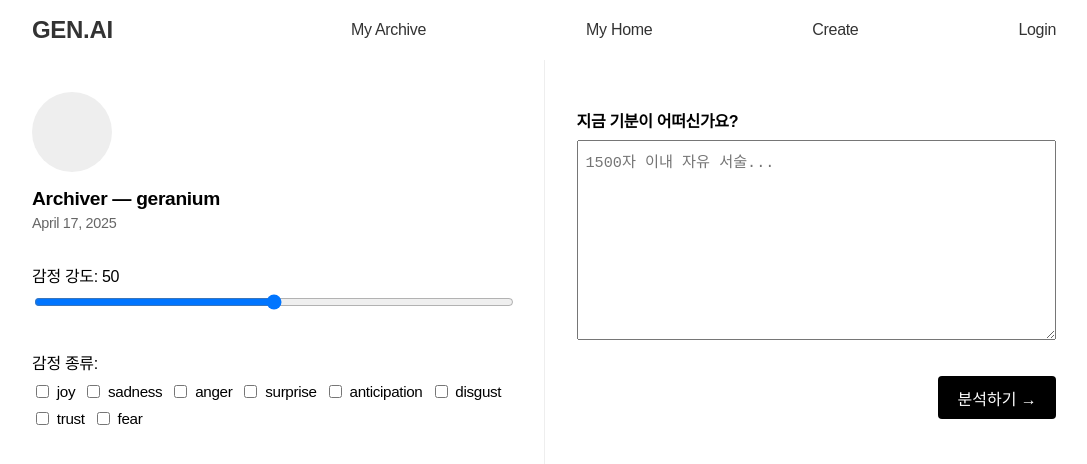
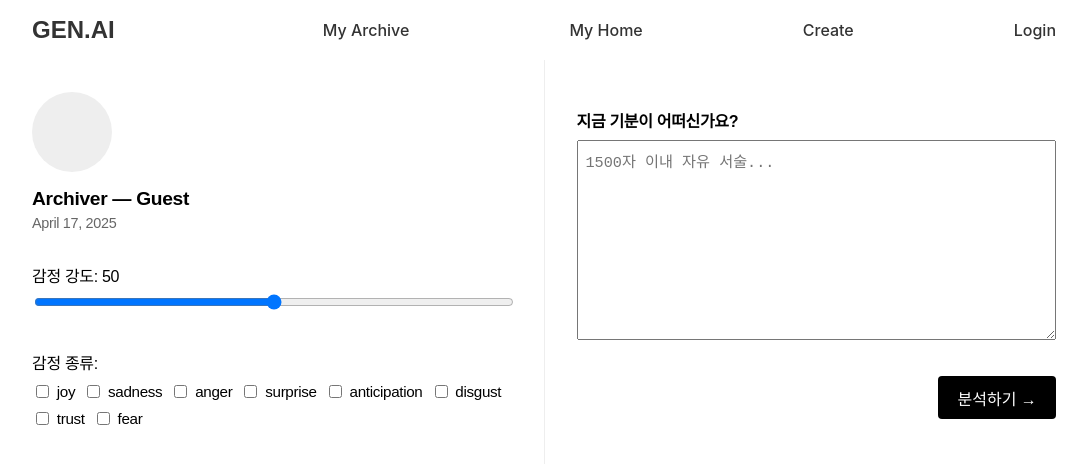
Before and after one commit to Daeryak/hyu-gen-ai-studio, a React (Create React App) app in the folder frontend/: page /generateinput in a window 1280 px wide. Shown: the top 464 px of the page, without its empty margins (96-1183 px from the left). Built offline with nearby package versions, Linux system fonts and the light colour scheme; no server answers; a web font is replaced by a local one.

Commit message:
로그인 변경사항 임시 커밋

```diff
--- a/frontend/src/App.js
+++ b/frontend/src/App.js
@@ -1,7 +1,12 @@
     // 코드 신중하게!!!!
     import React from 'react';
     import { BrowserRouter as Router, Routes, Route } from 'react-router-dom';
-
+//아래부터
+    import Header from './Components/Header'; // Header 컴포넌트 import
+    import { useState, useEffect } from 'react';
+    import { onAuthStateChanged } from 'firebase/auth';
+    import { authService } from './firebase'; // firebase.js에서 authService를 import
+//여기까지 추가
     import LandingHome from './pages/LandingHome';
     import GenerateLanding from './pages/GenerateLanding';
     import GenerateInput from './pages/GenerateInput';
@@ -10,11 +15,33 @@
     import Login from './pages/Login';
     // 다른 페이지가 있다면 필요 시 import
 
-    function App() {
+    function App(){
+        const [isLoggedIn, setIsLoggedIn] = useState(false); // 로그인 상태를 관리하는 state
+
+        useEffect(() => {
+            const unsubscribe = onAuthStateChanged(authService, (user) => {
+                if (user) {
+                    setIsLoggedIn(true); // 사용자가 로그인하면 true로 설정
+                } else {
+                    setIsLoggedIn(false); // 사용자가 로그아웃하면 false로 설정
+                }
+            });
+            return () => unsubscribe(); // 컴포넌트 언마운트 시 구독 해제
+        }, []);
+
+        const handleLogOut = async() => {
+            try {
+                await authService.signOut(); // Firebase Auth에서 로그아웃
+                setIsLoggedIn(false); // 로그인 상태를 false로 설정
+                alert("로그아웃 되었습니다."); // 로그아웃 알림
+            } catch (error) {
+                console.error("로그아웃 실패:", error);
+            }
+        };
         return (
             <Router>
+              <Header isLoggedIn={isLoggedIn} onLogOut={handleLogOut} />
               <Routes>
-            {/* 최초 시작 페이지 */}
                 <Route path="/" element={<LandingHome />} />
                 <Route path="/generate" element={<GenerateLanding />} />
                 <Route path="/generateinput" element={<GenerateInput />} />
--- a/frontend/src/Components/Header.jsx
+++ b/frontend/src/Components/Header.jsx
@@ -1,8 +1,17 @@
 // src/components/Header.jsx
 import React from 'react';
-import { Link } from 'react-router-dom';
+import { Link,useNavigate, useLocation } from 'react-router-dom';
 
-function Header() {
+function Header({ isLoggedIn, onLogOut }) {
+  const navigate = useNavigate();
+  const {pathname} = useLocation(); // 현재 경로를 가져옴
+  if (pathname === "/login") return null;
+  const handleLogout = () => {
+    // 로그아웃 처리
+    onLogOut();
+    // 로그아웃 후 메인 페이지로 이동
+    navigate('/');
+  };
   return (
     <header style={styles.header}>
       <div style={styles.logo}>
@@ -12,7 +21,15 @@ function Header() {
         <Link to="/archive" style={styles.navLink}>My Archive</Link>
         <Link to="/home" style={styles.navLink}>My Home</Link>
         <Link to="/generate" style={styles.navLink}>Create</Link>
-        <Link to="/login" style={styles.navLink}>Login</Link>
+        {/*로그인 상태에 따라 로그인 링크 또는 로그아웃*/}
+        {isLoggedIn ? (
+          <button onClick={handleLogout}
+          style={styles.logoutButton}>
+          Logout
+          </button>
+        ) : (
+          <Link to="/login" style={styles.navLink}>Login</Link>
+        )}
       </nav>
     </header>
   );
@@ -53,6 +70,15 @@ const styles = {
     color: '#333',
     fontWeight: 500,
   },
+  logoutButton: {
+    backgroundColor: 'transparent',
+    TextDecoration: 'none',
+    fontWeight: 500,
+    border: 'none',
+    color: '#333',
+    fontSize: '1rem',
+    cursor: 'pointer',
+  },
 };
 
 export default Header;
--- a/frontend/src/pages/GenerateInput.jsx
+++ b/frontend/src/pages/GenerateInput.jsx
@@ -1,13 +1,28 @@
 import React, { useState, useEffect } from 'react';
 import { useNavigate } from 'react-router-dom';
 
-import Header from '../Components/Header';
+//import Header from '../Components/Header';
+import {authService} from "../firebase.js";
+import { onAuthStateChanged } from 'firebase/auth';
 
 function GenerateInput() {
   const navigate = useNavigate();
 
   // (임시) 사용자 닉네임 (추후 구글 로그인 후 불러오기)
-  const [nickname, setNickname] = useState('geranium');
+  const [nickname, setNickname] = useState("");
+
+  useEffect(() => {
+    const unsubscribe = onAuthStateChanged(authService, (user) => {
+      if (user) {
+        setNickname(user.displayName || user.email.split("@")[0] || 'User');
+      } else {
+        setNickname('Guest');
+      }
+    });
+    return () => unsubscribe();
+  }, []);
+
+
 
   // 현재 날짜 (로컬 시간 사용)
   const [currentDate, setCurrentDate] = useState('');
@@ -87,7 +102,8 @@ function GenerateInput() {
     <div style={styles.container}>
       {/* 헤더 */}
       <div>
-        <Header />
+        {/*header 따로 <Header />*/}
+
       </div>
       <main style={styles.main}>
         {/* 왼쪽 영역 */}
--- a/frontend/src/pages/GenerateLanding.jsx
+++ b/frontend/src/pages/GenerateLanding.jsx
@@ -13,7 +13,7 @@ function GenerateLanding() {
   return (
     <div style={styles.container}>
       <div>
-        <Header />
+        {/*header 따로 <Header />*/}
       </div>
       {/* <header style={styles.header}>
         <div style={styles.logo}>
--- a/frontend/src/pages/GenerateOutput.jsx
+++ b/frontend/src/pages/GenerateOutput.jsx
@@ -42,7 +42,7 @@ function GenerateOutput() {
 
   return (
     <div style={styles.container}>
-      <Header />
+      {/*header 따로 <Header />*/}
 
       <div style={styles.contentWrapper}>
         {/* 왼쪽 영역: 텍스트 정보 */}
--- a/frontend/src/pages/GenerateWaiting.jsx
+++ b/frontend/src/pages/GenerateWaiting.jsx
@@ -51,7 +51,7 @@ function GenerateWaiting() {
   return (
     <div style={styles.container}>
         <div>
-            <Header />
+            {/*header 따로 <Header />*/}
         </div>
 
       {/* 블러 원들>> 클래스명으로 교체 */}
--- a/frontend/src/pages/LandingHome.jsx
+++ b/frontend/src/pages/LandingHome.jsx
@@ -17,7 +17,8 @@ function LandingHome() {
 
       {/* 헤더 (투명 배경) */}
       <div>
-        <Header />
+        {/*header 따로 <Header />*/}
+
       </div>
       {/* <header style={styles.header}>
         <div style={styles.logo}>
--- a/frontend/src/pages/Login.jsx
+++ b/frontend/src/pages/Login.jsx
@@ -1,12 +1,17 @@
-import React, {useState} from "react";
-import {signInWithPopup, GoogleAuthProvider} from "firebase/auth";
+import React, {useState, useEffect, use} from "react";
+import {signInWithPopup,
+         GoogleAuthProvider,
+         updateProfile} from "firebase/auth";
 import {authService} from "../firebase";
 import {useNavigate} from "react-router-dom";
 import "./Login.css";
 
+
+
 const Login = () => {
     const navigate = useNavigate();
     const [error, setError] = useState("");
+
     const onSocialClick = async (event) => {
         const {target: {name}} = event;
         // 구글 로그인 처리
@@ -16,8 +21,13 @@ const Login = () => {
             try{
                 const data = await signInWithPopup(authService, provider);
                 console.log(data);
-                // 로그인 성공 후에 메인페이지로 이동
-                navigate("/");
+                const user = data.user;
+                //email 앞부분만 잘라서 id로 사용
+                const email = user.email;
+                const customId = email.substring(0, email.indexOf("@"));
+                await updateProfile(authService.currentUser, {
+                    displayName: customId});
+                navigate("/");// 로그인 성공 후에 메인페이지로 이동
             }catch(error) {
                 console.log(error.message);
                 setError(error.message);
@@ -25,8 +35,9 @@ const Login = () => {
 
         }
     };
+
     return(
-        <div className="login-wrapper">
+      <div className="login-wrapper">
         <div className="login-container">
           {/* 상단 그라데이션 영역 */}
           <div className="login-header">
@@ -53,6 +64,7 @@ const Login = () => {
           </div>
         </div>
       </div>
+
     );
 };
 
```
Also changed, not shown: package.json (added, +8 -0 lines), 1 other file (tests, documents, lock files or other folders). Lines whose indentation alone changed are shown as unchanged.
